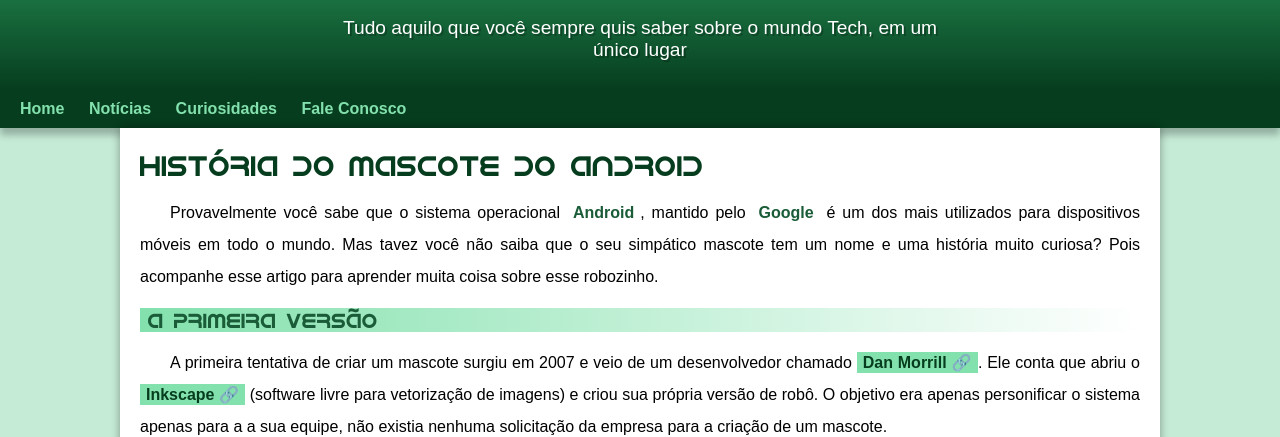
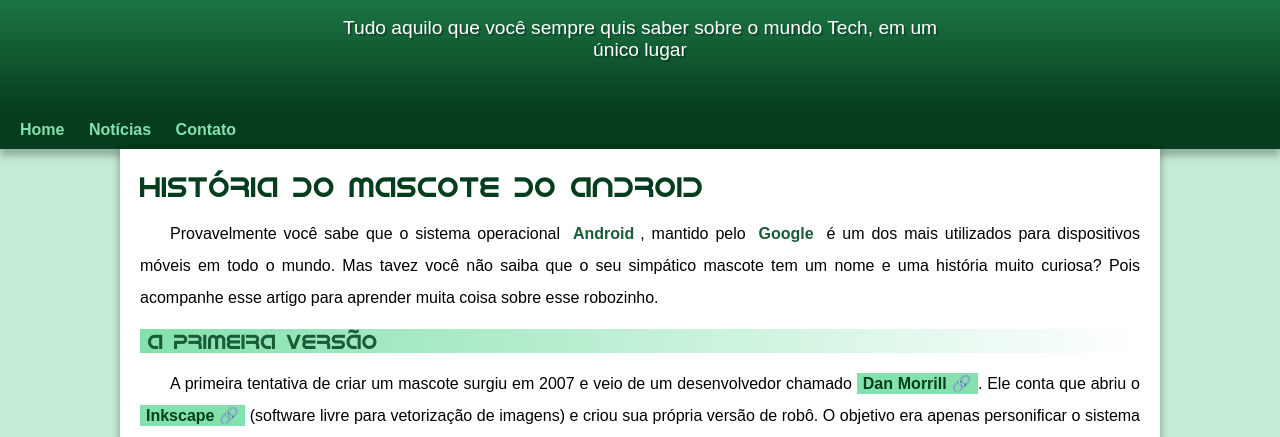
Before and after one commit to SamuelMelo9086/projeto-android, a plain HTML site: page index.html in a window 1280 px wide. Shown: the part 100-537 px from the top of the page. Drawn offline with Linux system fonts and the light colour scheme.

Commit message:
Problema de padding corrigido

```diff
--- a/estilo/style.css
+++ b/estilo/style.css
@@ -59,7 +59,7 @@ header > p {
     padding-right: 10px;
     padding-left: 10px;
     margin: auto;
-    margin-bottom:20pxf ;
+    padding-bottom:50px ;
     text-shadow: 2px 2px 0px rgba(0, 0, 0, 0.26);
 }
 
--- a/index.html
+++ b/index.html
@@ -15,8 +15,7 @@
     <nav>
         <a href="#">Home</a>
         <a href="#">Notícias</a>
-        <a href="#">Curiosidades</a>
-        <a href="#">Fale Conosco</a>
+        <a href="#">Contato</a>
     </nav>
     <main>
         <article>
```
